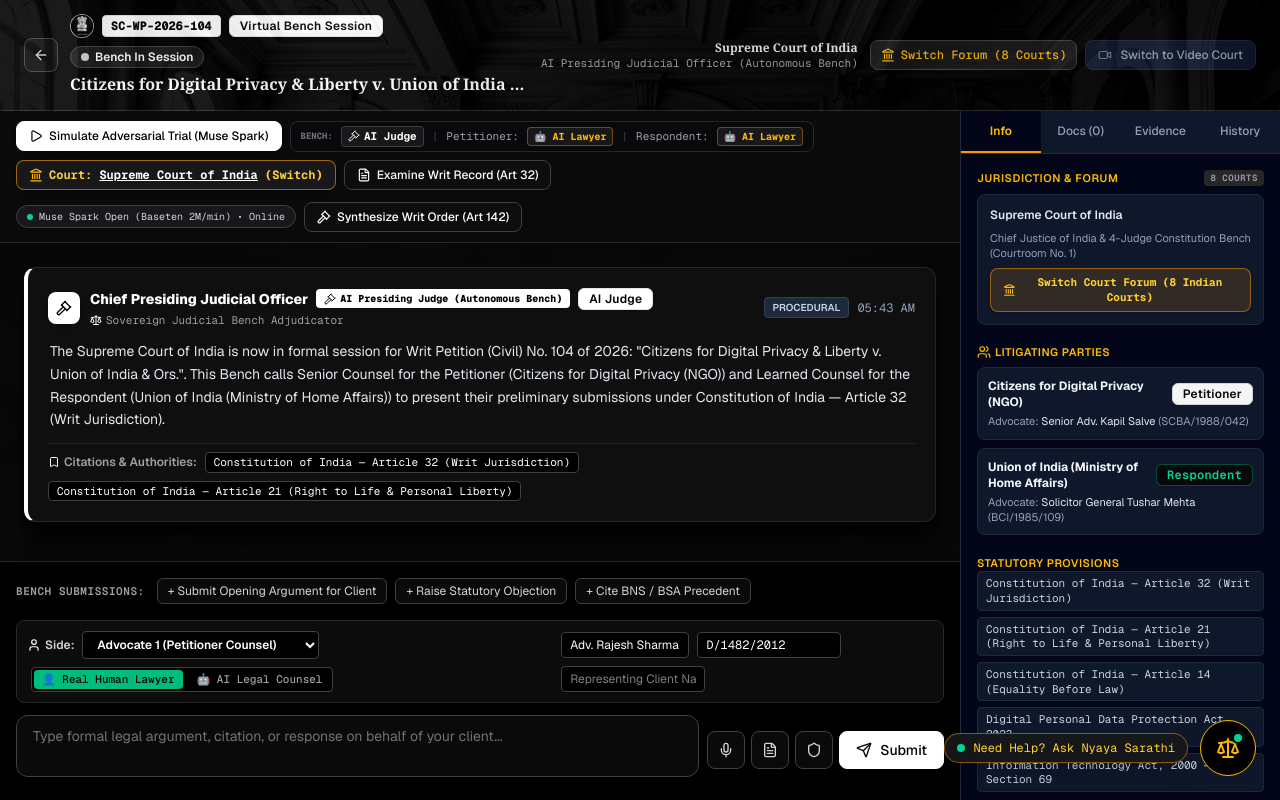
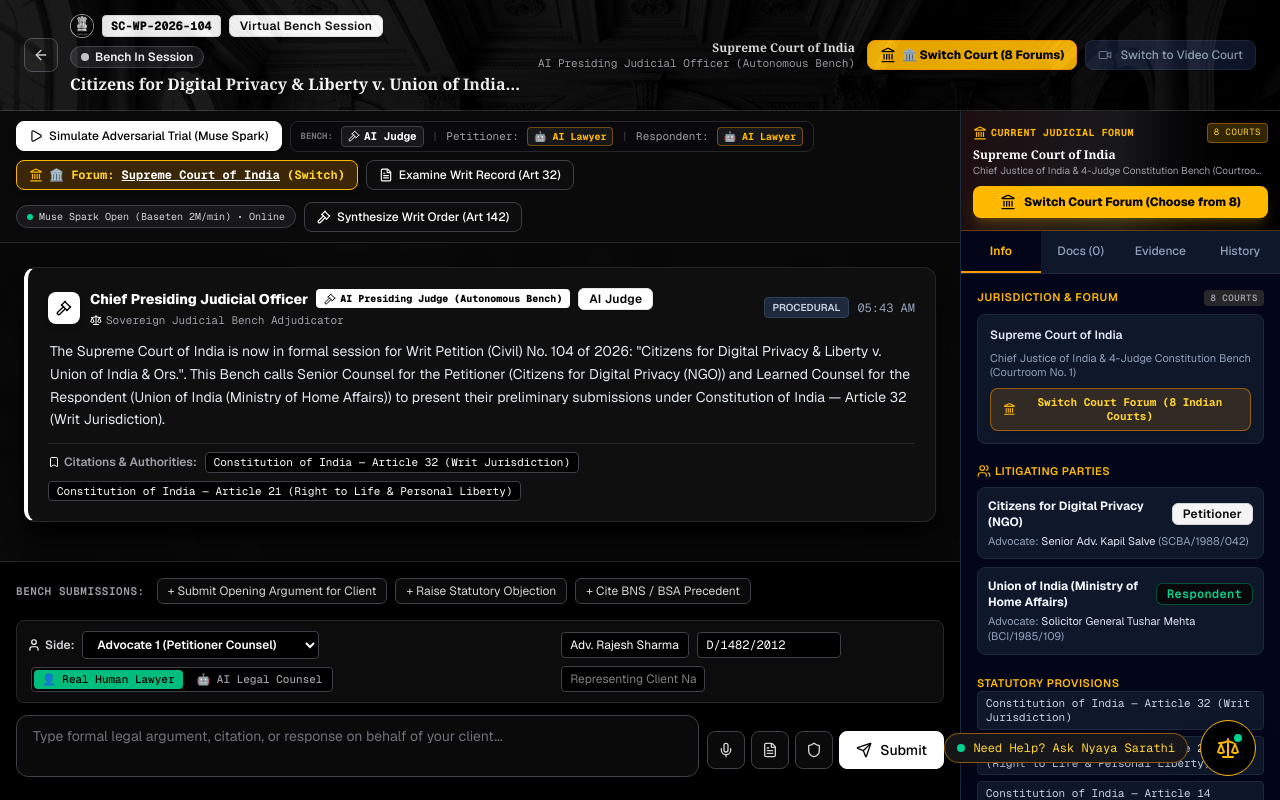
Before and after one commit to MohamedHaarishSherieff/Ai_Judge, a Next.js app: page /text-courtroom/1 in a window 1280 px wide. Built offline with nearby package versions, Linux system fonts and the light colour scheme.

Commit message:
Make Indian Court forum switcher prominent across header, action bar, and permanent sidebar banner

```diff
--- a/app/text-courtroom/[id]/page.tsx
+++ b/app/text-courtroom/[id]/page.tsx
@@ -381,7 +381,7 @@ export default function TextCourtroomSessionPage() {
               </Button>
 
               {/* Advocate Selection Toggles: Strictly AI Judge, Choice for Advocates */}
-              <div className="hidden xl:flex items-center gap-2 px-2.5 py-1 rounded-lg bg-zinc-950 border border-zinc-800 text-[11px] font-mono">
+              <div className="flex items-center gap-2 px-2.5 py-1 rounded-lg bg-zinc-950 border border-zinc-800 text-[11px] font-mono">
                 <span className="text-zinc-500 font-bold uppercase text-[9px]">Bench:</span>
                 <span className="text-white font-bold bg-zinc-900 px-1.5 py-0.5 rounded border border-zinc-700 flex items-center gap-1">
                   <Gavel className="w-3 h-3 text-white" /> AI Judge
@@ -393,10 +393,10 @@ export default function TextCourtroomSessionPage() {
                 <button
                   type="button"
                   onClick={() => setPetitionerMode(petitionerMode === 'ai' ? 'real' : 'ai')}
-                  className={`px-1.5 py-0.5 rounded text-[10px] font-bold transition-all ${
+                  className={`px-1.5 py-0.5 rounded text-[10px] font-bold transition-all cursor-pointer ${
                     petitionerMode === 'real'
-                      ? 'bg-emerald-500 text-black'
-                      : 'bg-zinc-900 text-amber-400 border border-amber-500/40'
+                      ? 'bg-emerald-500 text-black shadow-sm'
+                      : 'bg-zinc-900 text-amber-400 border border-amber-500/40 hover:border-amber-400'
                   }`}
                   title="Click to toggle between AI Lawyer and Real Human Lawyer"
                 >
@@ -409,10 +409,10 @@ export default function TextCourtroomSessionPage() {
                 <button
                   type="button"
                   onClick={() => setRespondentMode(respondentMode === 'ai' ? 'real' : 'ai')}
-                  className={`px-1.5 py-0.5 rounded text-[10px] font-bold transition-all ${
+                  className={`px-1.5 py-0.5 rounded text-[10px] font-bold transition-all cursor-pointer ${
                     respondentMode === 'real'
-                      ? 'bg-emerald-500 text-black'
-                      : 'bg-zinc-900 text-amber-400 border border-amber-500/40'
+                      ? 'bg-emerald-500 text-black shadow-sm'
+                      : 'bg-zinc-900 text-amber-400 border border-amber-500/40 hover:border-amber-400'
                   }`}
                   title="Click to toggle between AI Lawyer and Real Human Lawyer"
                 >
@@ -420,14 +420,15 @@ export default function TextCourtroomSessionPage() {
                 </button>
               </div>
 
+              {/* High-visibility Court Forum Switch Button */}
               <button
                 type="button"
                 onClick={() => setSwitchCourtModalOpen(true)}
-                className="flex items-center gap-1.5 px-3 py-1.5 rounded-lg bg-zinc-900 hover:bg-zinc-800 text-amber-300 border border-amber-500/60 hover:border-amber-400 font-mono text-xs font-bold transition-all shadow-md group"
+                className="flex items-center gap-1.5 px-3 py-1.5 rounded-lg bg-amber-500/20 hover:bg-amber-500/30 text-amber-300 border border-amber-400 hover:border-amber-300 font-mono text-xs font-bold transition-all shadow-md group cursor-pointer active:scale-95"
                 title="Click to switch among all 8 Indian Court Forums"
               >
                 <Landmark className="w-3.5 h-3.5 text-amber-400 group-hover:scale-110 transition-transform" />
-                <span>Court: <span className="text-white underline">{caseData.courtLevel}</span> (Switch)</span>
+                <span>🏛️ Forum: <span className="text-white underline">{caseData.courtLevel}</span> (Switch)</span>
               </button>
 
               <Button
--- a/src/components/courtroom/CourtroomHeader.tsx
+++ b/src/components/courtroom/CourtroomHeader.tsx
@@ -66,11 +66,13 @@ export const CourtroomHeader: React.FC<CourtroomHeaderProps> = ({
 
           <div className="flex items-center gap-2">
             <button
+              type="button"
               onClick={() => setSwitchModalOpen(true)}
-              className="flex items-center gap-1.5 px-2.5 py-1.5 rounded-lg bg-zinc-900 text-amber-400 border border-zinc-700 hover:border-amber-400 text-xs font-mono font-medium transition-colors"
+              className="flex items-center gap-1.5 px-3 py-1.5 rounded-lg bg-amber-400 hover:bg-amber-300 text-black font-extrabold text-xs shadow-md transition-all active:scale-95 cursor-pointer border border-amber-500"
+              title="Switch between all 8 judicial court levels of India"
             >
-              <Landmark className="w-3.5 h-3.5" />
-              Switch Forum (8 Courts)
+              <Landmark className="w-4 h-4 text-black" />
+              <span>🏛️ Switch Court (8 Forums)</span>
             </button>
 
             <button
--- a/src/components/courtroom/CourtroomSidebar.tsx
+++ b/src/components/courtroom/CourtroomSidebar.tsx
@@ -35,6 +35,34 @@ export const CourtroomSidebar: React.FC<CourtroomSidebarProps> = ({
         {onCloseMobile && (
           <button onClick={onCloseMobile} className="p-1 rounded text-slate-400 hover:text-white">
             <X className="w-5 h-5" />
+          </button>
+        )}
+      </div>
+
+      {/* Permanent Judicial Forum Banner & Switcher (Visible on ALL tabs) */}
+      <div className="p-3 bg-gradient-to-r from-amber-950/40 via-zinc-900 to-black border-b border-amber-500/30">
+        <div className="flex items-center justify-between gap-1 text-[10px] text-amber-400 font-mono uppercase tracking-wider mb-1">
+          <span className="flex items-center gap-1 font-bold">
+            <Landmark className="w-3.5 h-3.5 text-amber-400" /> Current Judicial Forum
+          </span>
+          <span className="bg-amber-400/20 text-amber-300 border border-amber-500/40 px-1.5 py-0.5 rounded text-[9px] font-mono">
+            8 Courts
+          </span>
+        </div>
+        <div className="font-bold text-white text-xs font-serif line-clamp-1">
+          {caseData.courtLevel}
+        </div>
+        <div className="text-zinc-400 text-[10px] line-clamp-1 mb-2">
+          {caseData.benchInfo || 'Autonomous Presiding Bench'}
+        </div>
+        {onSwitchCourtForum && (
+          <button
+            type="button"
+            onClick={onSwitchCourtForum}
+            className="w-full py-2 px-3 rounded-lg bg-amber-400 hover:bg-amber-300 text-black font-extrabold text-xs flex items-center justify-center gap-2 transition-all shadow-lg shadow-amber-400/20 active:scale-[0.98] cursor-pointer"
+          >
+            <Landmark className="w-4 h-4 text-black shrink-0" />
+            <span>Switch Court Forum (Choose from 8)</span>
           </button>
         )}
       </div>
```
Also changed, not shown: app/api/courtroom/guide-chat/route.ts (line endings or trailing spaces), src/components/layout/NyayaSarathiChatbot.tsx (line endings or trailing spaces).
